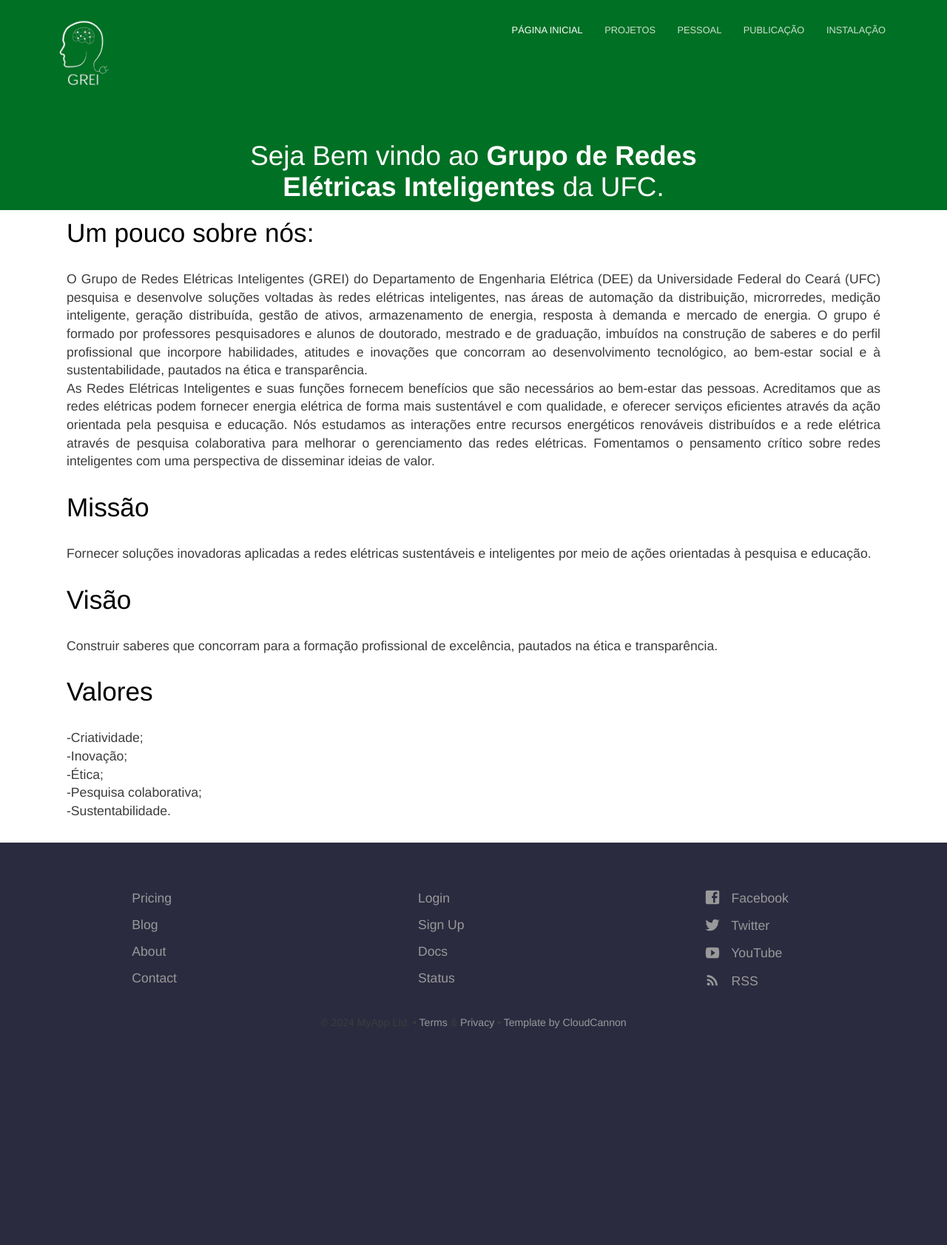
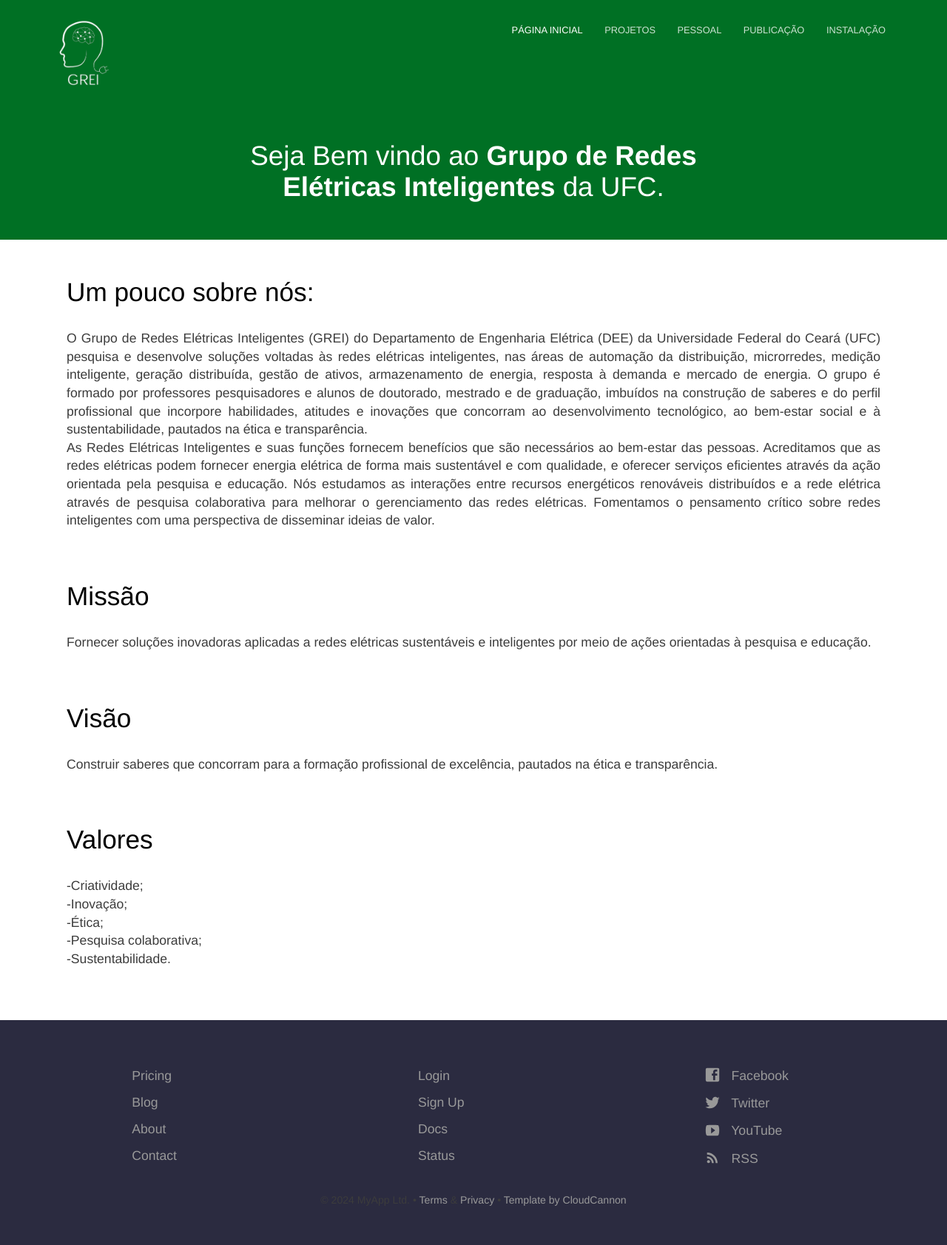
Before and after one commit to Gabriell89222/Gabriell89222.github.io, a Jekyll site: the page built from index.html, in a window 1280 px wide. Shown: the whole page at 74% size. Built offline with Jekyll 4.4.1, drawn with Linux system fonts in a browser that asks for light colours; before the commit the page ends 1443 px from its top, so only the background shows below that.

Commit message:
Atualização posição do topico v-1.3

```diff
--- a/_sass/layout.scss
+++ b/_sass/layout.scss
@@ -69,7 +69,7 @@ header {
 }
 
 section {
-	padding: 10px 0;
+	padding: 50px 0;
 }
 
 section + section {
```
